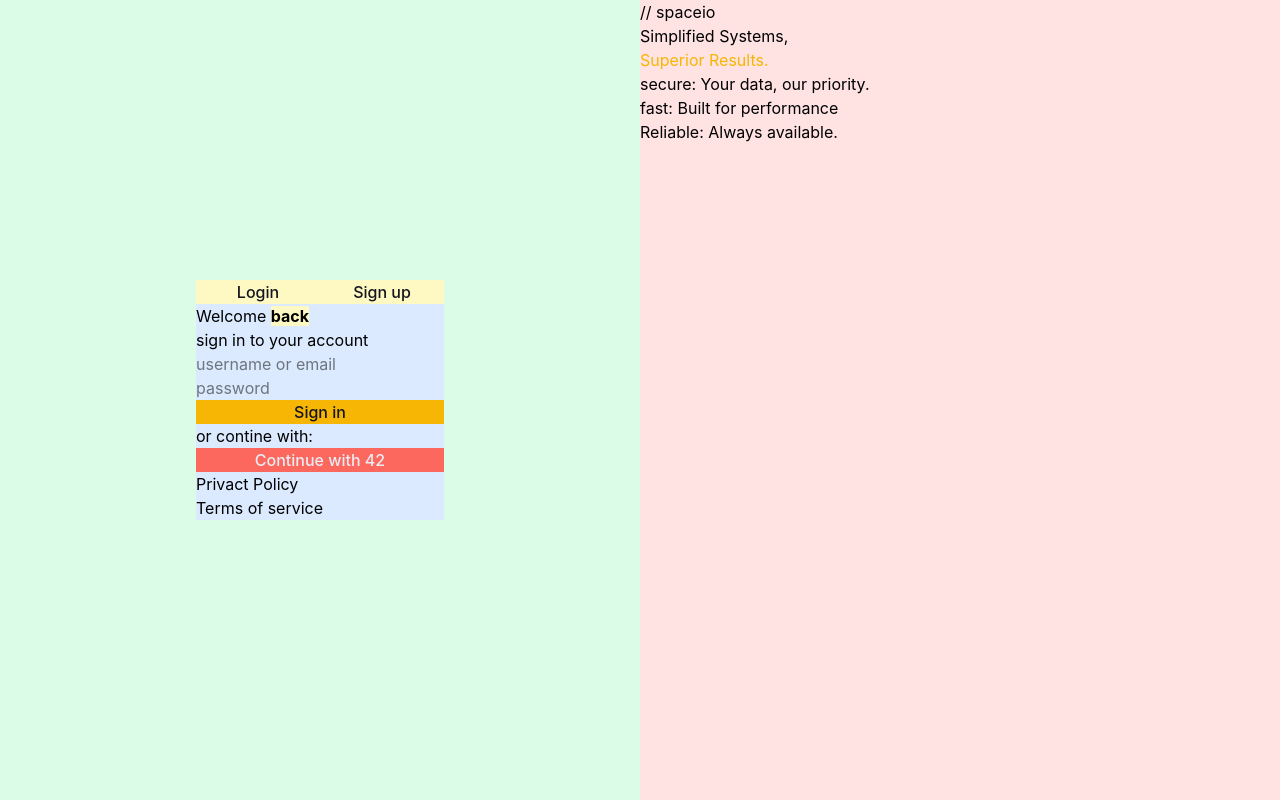
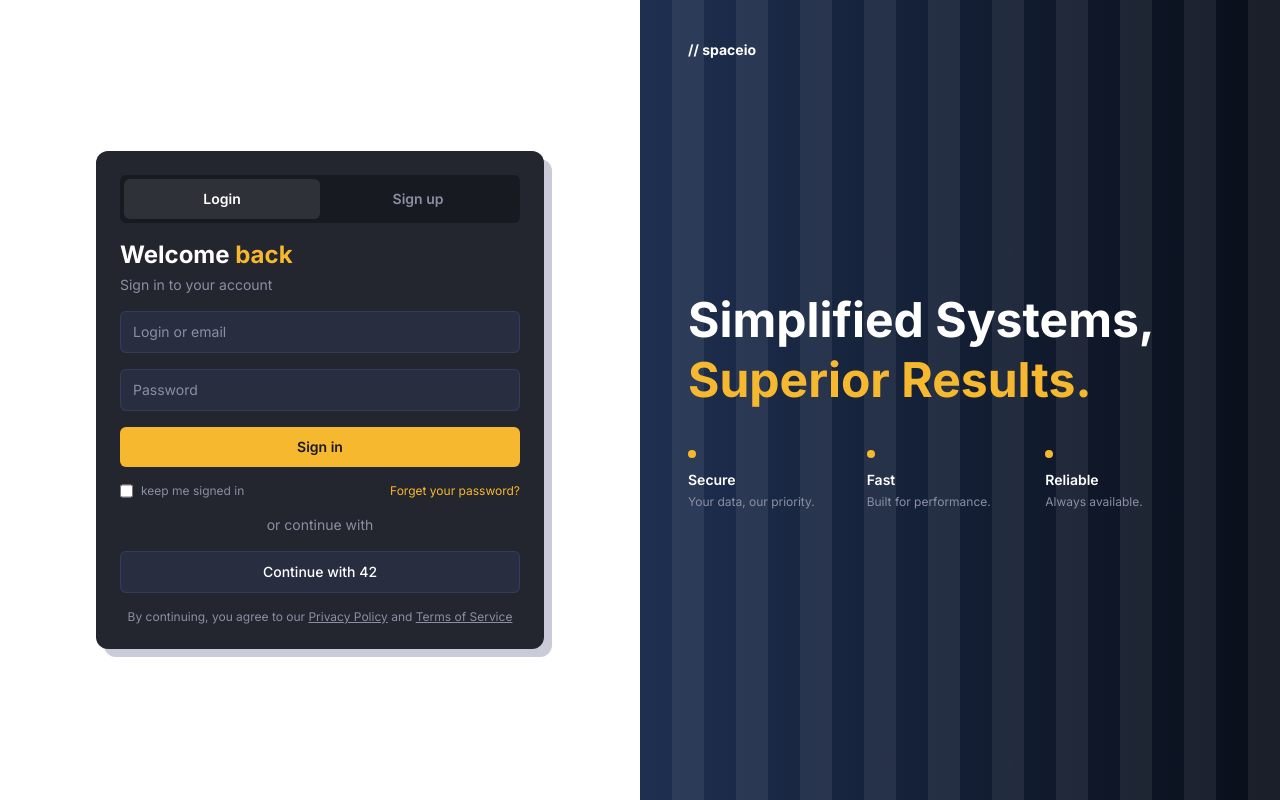
Before and after one commit to ridahafidi/Transcendence, a React (Vite) app in the folder srcs/frontend/: page / in a window 1280 px wide. Built offline with nearby package versions, Linux system fonts and the light colour scheme.

Commit message:
add login tab + logo design

```diff
--- a/srcs/frontend/src/App.tsx
+++ b/srcs/frontend/src/App.tsx
@@ -1,74 +1,9 @@
-import React from 'react';
+import MainPage from "./pages/MainPage";
 
-interface ButtonProps extends React.ButtonHTMLAttributes<HTMLButtonElement> {
-  variant?: "primary" | "danger";
-  children: React.ReactNode;
-  className?: string;
+function App() {
+    return (
+        <MainPage />
+    )
 }
 
-
-function Button({ variant = "primary", type = "button", className, children, ...props }: ButtonProps) {
-  const variants = {
-    primary: "bg-primary text-background font-medium hover:bg-primary-hover",
-    danger: "bg-danger text-foreground font-medium hover:opacity-90",
-  };
-
-  return <button
-    type={type}
-    className={`${variants[variant] || variant.primary} ${className || ""}`}
-    {...props}
-  >
-    {children}
-  </button>
-}
-
-function Input({ type, children, ...props }) {
-  return <input placeholder={children} {...props} />
-}
-
-function App() {
-  const features = {
-    secure: "Your data, our priority.",
-    fast: "Built for performance",
-    Reliable: "Always available.",
-  }
-
-  return (
-    <div className="h-screen grid grid-cols-1 md:grid-cols-2">
-      {/* regestration and sign in side*/}
-      <div className="flex justify-center items-center bg-green-100">
-        <div className="flex flex-col bg-blue-100">
-          <div className="flex">
-            <Button className="bg-yellow-100 flex-1">Login</Button>
-            <Button className="bg-yellow-100 flex-1 text-nowrap">Sign up</Button>
-          </div>
-          <h1>Welcome <b className="bg-yellow-100">back</b></h1>
-          <p>sign in to your account</p>
-          <Input className="">username or email</Input>
-          <Input className="">password</Input>
-          <Button variant="primary">Sign in</Button>
-          <p>or contine with:</p>
-          <Button variant="danger">Continue with 42</Button>
-          <div>
-            <p>Privact Policy</p>
-            <p>Terms of service</p>
-          </div>
-        </div>
-      </div>
-
-      {/* logo and announce side */}
-      <div className="bg-red-100">
-        <h1>// spaceio</h1>
-        <p>Simplified Systems,</p>
-        <p className="text-primary">Superior Results.</p>
-        <ul>
-          {Object.entries(features).map(([key, value]) => (
-            <li>{key}: {value}</li>
-          ))}
-        </ul>
-      </div>
-    </div>
-  )
-}
-
-export default App
+export default App;
--- /dev/null
+++ b/srcs/frontend/src/components/Button.tsx
@@ -0,0 +1,27 @@
+import type { ButtonHTMLAttributes } from "react";
+
+type Variant = "normal" | "primary" | "danger" | "info" | "tab";
+
+interface ButtonProps extends ButtonHTMLAttributes<HTMLButtonElement> {
+    variant?: Variant;
+}
+
+const variants: Record<Variant, string> = {
+    normal: "text-muted hover:text-foreground",
+    primary: "bg-primary text-background font-semibold hover:brightness-110",
+    danger: "bg-danger text-foreground font-medium hover:opacity-90",
+    info: "border border-info/20 bg-info/10 text-foreground font-medium hover:bg-info/20",
+    tab: "text-muted font-semibold hover:text-foreground aria-selected:bg-white/10 aria-selected:text-foreground",
+
+}
+
+function Button({ variant = "normal", type = "button", className = "", ...props }: ButtonProps) {
+    return (
+        <button
+            type={type}
+            className={`rounded-md px-5 py-2.5 text-sm transition-colors ${variants[variant]} ${className}`}
+            {...props} />
+    )
+}
+
+export default Button;
--- /dev/null
+++ b/srcs/frontend/src/components/Input.tsx
@@ -0,0 +1,11 @@
+import type { InputHTMLAttributes } from "react";
+
+function Input({ className = "", ...props }: InputHTMLAttributes<HTMLInputElement>) {
+    return (
+        <input
+            className={`w-full rounded-md border border-info/20 bg-info/10 px-3 py-2.5 text-sm text-foreground placeholder:text-muted focus:border-primary focus:outline-none ${className}`}
+            {...props}
+        />)
+}
+
+export default Input;
--- a/srcs/frontend/src/index.css
+++ b/srcs/frontend/src/index.css
@@ -1,12 +1,14 @@
+@import url('https://fonts.googleapis.com/css2?family=Inter:wght@400;500;600;700&display=swap');
 @import "tailwindcss";
 
 @theme {
-  --color-primary: #F6B603;
-  --color-primary-hover: #FDD453;
-  --color-background: #13161F;
-  --color-surface: #212636;
-  --color-foreground: #E8ECF4;
-  --color-success: #43D496;
-  --color-danger: #FD685E;
-  --color-info: #5D96F2;
+  --font-sans: "Inter", ui-sans-serif, system-ui, sans-serif;
+  --color-page: #e4e6ee;
+  --color-background: #181a22;
+  --color-surface: #23252f;
+  --color-foreground: #ffffff;
+  --color-muted: #8a8fa3;
+  --color-primary: #f6b82e;
+  --color-info: #5b7bd5;
+  --color-danger: #e5484d;
 }
--- /dev/null
+++ b/srcs/frontend/src/pages/MainPage.tsx
@@ -0,0 +1,55 @@
+import SignInPage from "./SignInPage";
+import Button from "../components/Button";
+interface Feature {
+    title: string;
+    text: string;
+}
+
+const features: Feature[] = [
+    { title: "Secure", text: "Your data, our priority." },
+    { title: "Fast", text: "Built for performance." },
+    { title: "Reliable", text: "Always available." },
+];
+
+function MainPage() {
+    return (
+        <div className="h-screen grid grid-cols-1 md:grid-cols-2">
+            {/* REGISTRATION FORM */}
+            <div className="flex items-center justify-center">
+                <div className="flex flex-col w-full max-w-md gap-4 bg-surface text-foreground p-6 rounded-xl shadow-[8px_8px_0_0_#c9ccd8]">
+                    <div role="tablist" className="flex rounded-md bg-background p-1">
+                        <Button key="login" role="tab" variant="tab" aria-selected="true" className="flex-1">Login</Button>
+                        <Button key="signup" role="tab" variant="tab" className="flex-1">Sign up</Button>
+                    </div>
+                    <SignInPage ></SignInPage>
+                </div>
+            </div>
+
+            {/* DESIGN */}
+            <aside
+                className="relative hidden flex-col justify-center px-12 text-foreground md:flex"
+                style={{
+                    backgroundImage:
+                        "repeating-linear-gradient(90deg, transparent 0 5%, rgba(255,255,255,0.07) 5% 10%), linear-gradient(90deg, #1e2f50, #090e19)",
+                }}>
+                <span className="absolute left-12 top-10 text-sm font-bold">// spaceio</span>
+                <h2 className="text-5xl font-bold leading-tight">
+                    Simplified Systems,
+                    <br />
+                    <span className="text-primary">Superior Results.</span>
+                </h2>
+                <ul className="mt-10 grid max-w-lg grid-cols-3 gap-6">
+                    {features.map((f) => (
+                        <li key={f.title} className="flex flex-col gap-1">
+                            <span className="mb-2 h-2 w-2 rounded-full bg-primary" aria-hidden="true" />
+                            <h3 className="text-sm font-semibold">{f.title}</h3>
+                            <p className="text-xs text-muted">{f.text}</p>
+                        </li>
+                    ))}
+                </ul>
+            </aside>
+        </div>
+    )
+}
+
+export default MainPage;
--- /dev/null
+++ b/srcs/frontend/src/pages/SignInPage.tsx
@@ -0,0 +1,34 @@
+import Input from "../components/Input";
+import Button from "../components/Button";
+
+function SignInPage() {
+    return (
+        <>
+            <div className="flex flex-col gap-1">
+                <h1 className="text-2xl font-extrabold">Welcome <span className="text-primary">back</span></h1>
+                <p className="text-sm text-muted">Sign in to your account</p>
+            </div>
+            <form className="flex flex-col gap-4">
+                <Input type="text" name="login" placeholder="Login or email" autoComplete="username" />
+                <Input type="password" name="password" placeholder="Password" autoComplete="current-password" />
+                <Button type="submit" variant="primary">Sign in</Button>
+                <div className="flex items-center justify-between text-xs">
+                    <label className="flex gap-2 cursor-pointer items-center whitespace-nowrap text-muted">
+                        <Input type="checkbox" className="h-4 w-4 accent-primary" />keep me signed in
+                    </label>
+                    <a href="#" className="text-primary hover:underline">Forget your password?</a>
+                </div>
+            </form>
+            <p className="text-center text-sm text-muted">or continue with</p>
+            <Button variant="info">Continue with 42</Button>
+            <p className="text-center text-xs text-muted">
+                By continuing, you agree to our{" "}
+                <a href="#" className="hover:text-foreground underline">Privacy Policy</a>
+                {" and "}
+                <a href="#" className="hover:text-foreground underline">Terms of Service</a>
+            </p>
+        </>
+    )
+}
+
+export default SignInPage;
```
